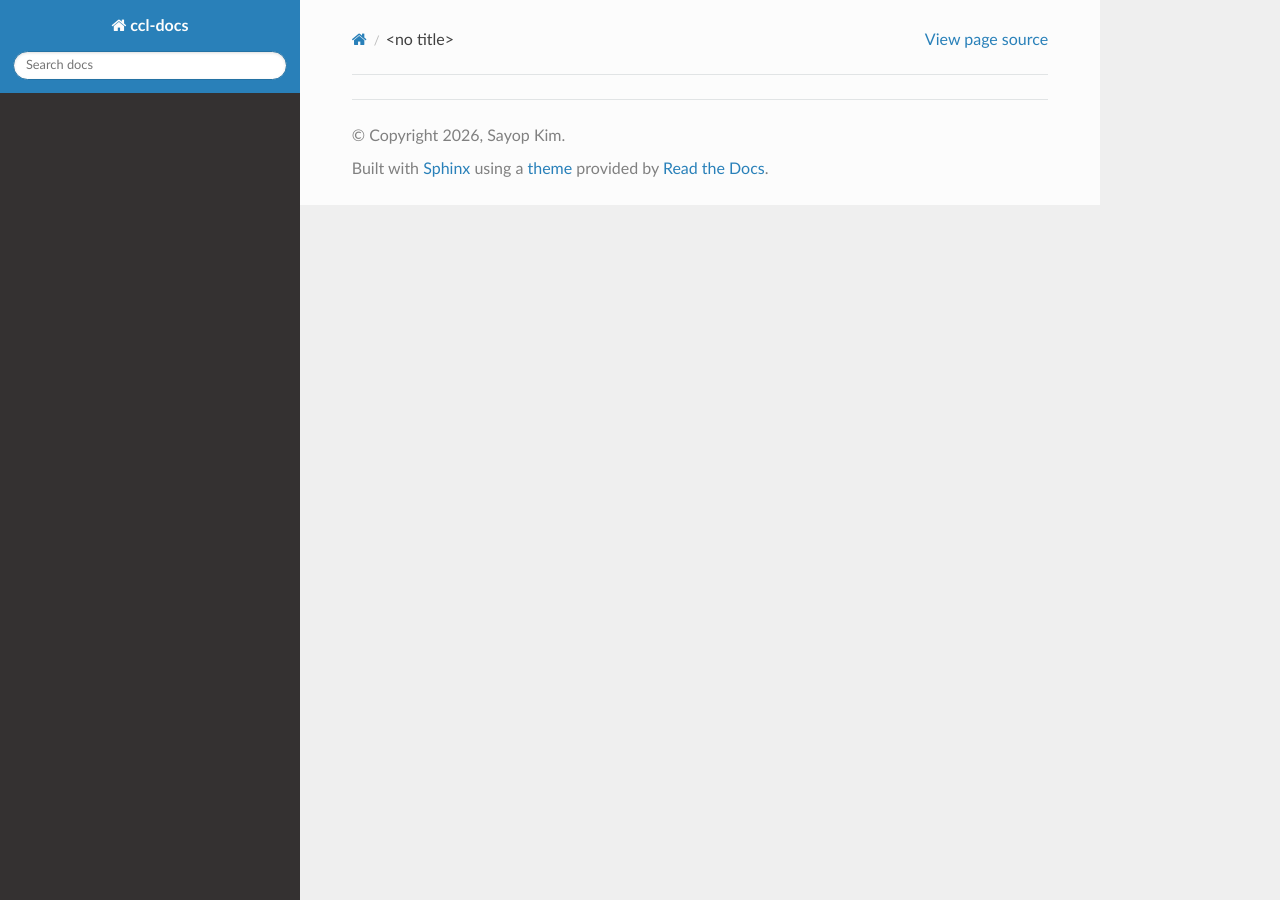
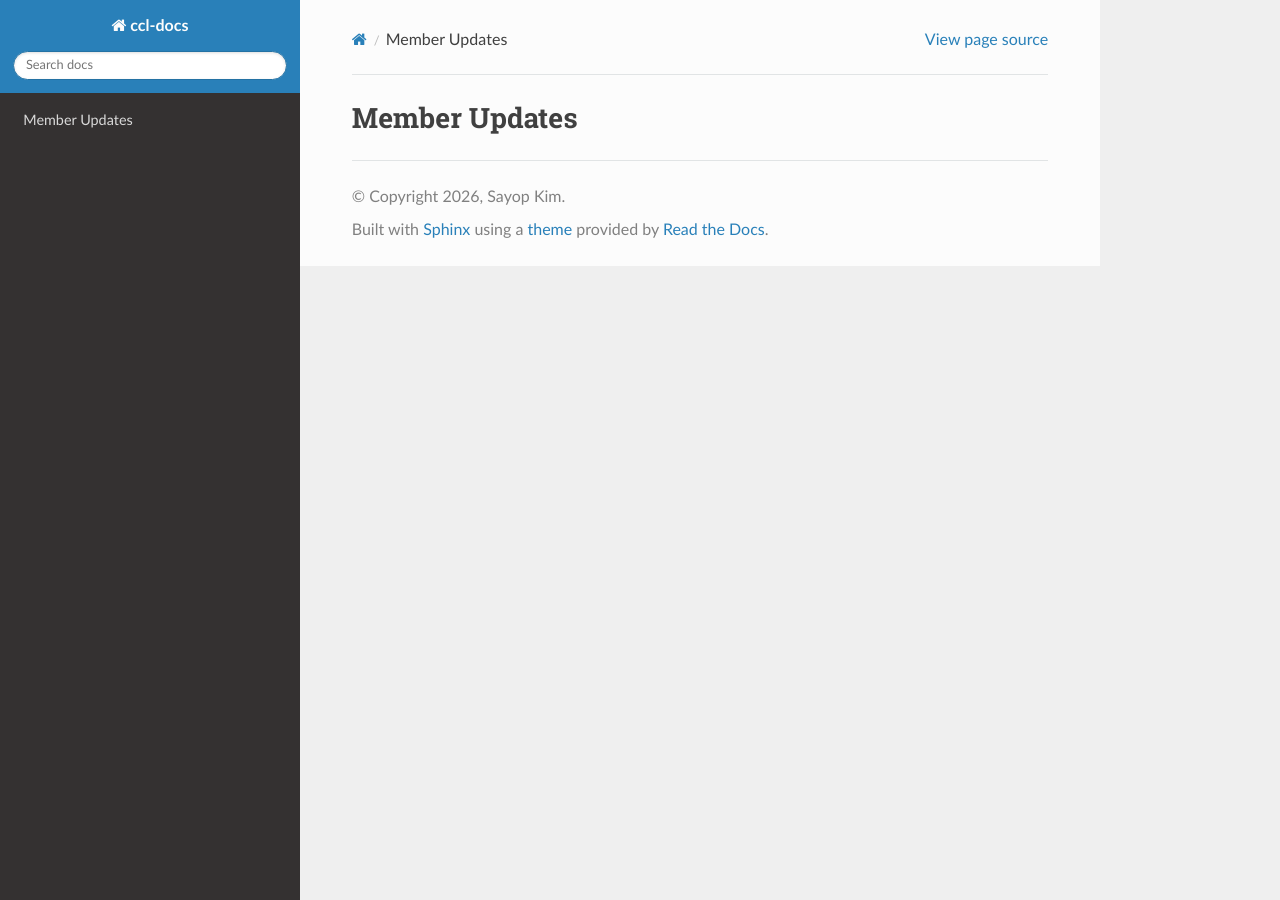
Before and after one commit to s3kim/ccl-docs, a Sphinx documentation site: the page built from docs/updates/MemberUpdate/index.rst, in a window 1280 px wide. Built offline with Sphinx 7.4.7 and the Read the Docs theme 3.1.0, drawn with Linux system fonts in a browser that asks for light colours; pages that are not in the unit, such as notebooks, are missing from menus.

Commit message:
Update index.rst

```diff
--- a/docs/updates/MemberUpdate/index.rst
+++ b/docs/updates/MemberUpdate/index.rst
@@ -1,5 +1,7 @@
+Member Updates
+--------------
 .. toctree::
    :maxdepth: 1
-   :caption: Contents:
+   :caption: Member Updates
 
    SayopKim
```
